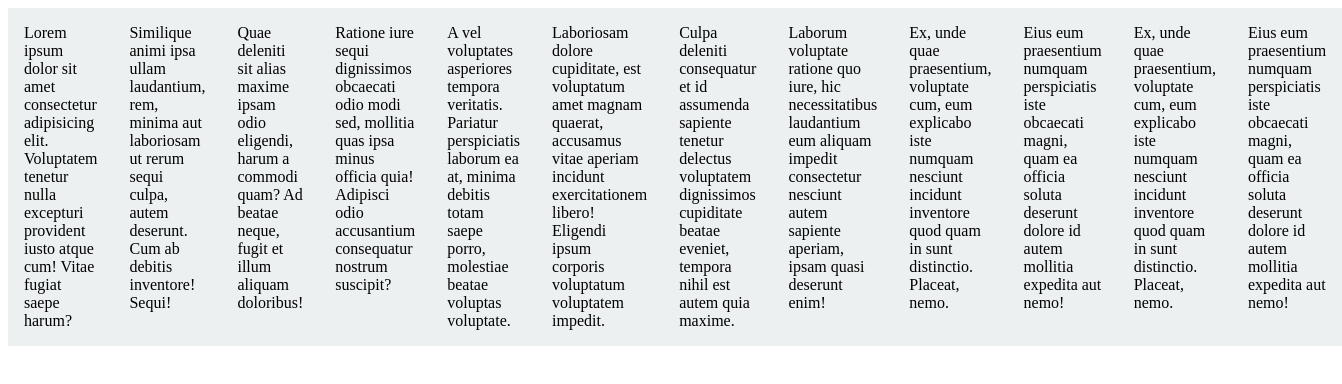
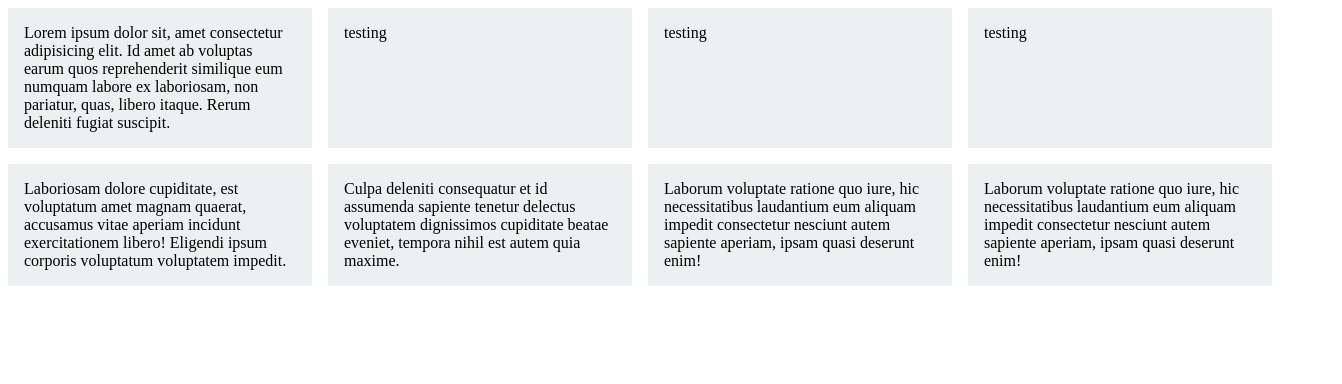
Before and after one commit to LuisF543678/-CSS-layout-practices, a plain HTML site: page Grid Layout/index.html in a window 1280 px wide. Shown: the whole page, 1342 px wide, since content can reach past the window. Drawn offline with Linux system fonts and the light colour scheme.

Commit message:
use rules css [grid-template-rows]

```diff
--- a/Grid Layout/grid.css
+++ b/Grid Layout/grid.css
@@ -3,7 +3,9 @@
     /* grid-template-columns: 200px 200px 400px;
     grid-template-rows: auto 100px;
     row-gap: 1em; */
-    grid-template-columns: repeat(12, 1fr);
+    grid-template-columns: repeat(4, 1fr);
+    gap:1em;
+    grid-template-rows: minmax(20px, auto);
 
 }
 
--- a/Grid Layout/index.html
+++ b/Grid Layout/index.html
@@ -12,30 +12,20 @@
 <body>
 
     <div class="grid">
-        <div class="">Lorem ipsum dolor sit amet consectetur adipisicing elit. Voluptatem tenetur nulla excepturi
-            provident iusto atque cum! Vitae fugiat saepe harum?</div>
-        <div class="">Similique animi ipsa ullam laudantium, rem, minima aut laboriosam ut rerum sequi culpa, autem
-            deserunt. Cum ab debitis inventore! Sequi!</div>
-        <div class="">Quae deleniti sit alias maxime ipsam odio eligendi, harum a commodi quam? Ad beatae neque, fugit
-            et illum aliquam doloribus!</div>
-        <div class="">Ratione iure sequi dignissimos obcaecati odio modi sed, mollitia quas ipsa minus officia quia!
-            Adipisci odio accusantium consequatur nostrum suscipit?</div>
-        <div class="">A vel voluptates asperiores tempora veritatis. Pariatur perspiciatis laborum ea at, minima debitis
-            totam saepe porro, molestiae beatae voluptas voluptate.</div>
+        <div class="">Lorem ipsum dolor sit, amet consectetur adipisicing elit. Id amet ab voluptas earum quos reprehenderit similique eum numquam labore ex laboriosam, non pariatur, quas, libero itaque. Rerum deleniti fugiat suscipit.</div>
+        <div class="">testing</div>
+        <div class="">testing</div>
+        <div class="">testing</div>
+
         <div class="">Laboriosam dolore cupiditate, est voluptatum amet magnam quaerat, accusamus vitae aperiam incidunt
             exercitationem libero! Eligendi ipsum corporis voluptatum voluptatem impedit.</div>
         <div class="">Culpa deleniti consequatur et id assumenda sapiente tenetur delectus voluptatem dignissimos
             cupiditate beatae eveniet, tempora nihil est autem quia maxime.</div>
         <div class="">Laborum voluptate ratione quo iure, hic necessitatibus laudantium eum aliquam impedit consectetur
             nesciunt autem sapiente aperiam, ipsam quasi deserunt enim!</div>
-        <div class="">Ex, unde quae praesentium, voluptate cum, eum explicabo iste numquam nesciunt incidunt inventore
-            quod quam in sunt distinctio. Placeat, nemo.</div>
-        <div class="">Eius eum praesentium numquam perspiciatis iste obcaecati magni, quam ea officia soluta deserunt
-            dolore id autem mollitia expedita aut nemo!</div>
-        <div class="">Ex, unde quae praesentium, voluptate cum, eum explicabo iste numquam nesciunt incidunt inventore
-            quod quam in sunt distinctio. Placeat, nemo.</div>
-        <div class="">Eius eum praesentium numquam perspiciatis iste obcaecati magni, quam ea officia soluta deserunt
-            dolore id autem mollitia expedita aut nemo!</div>
+            <div class="">Laborum voluptate ratione quo iure, hic necessitatibus laudantium eum aliquam impedit consectetur
+                nesciunt autem sapiente aperiam, ipsam quasi deserunt enim!</div>
+
     </div>
 
 </body>
```
